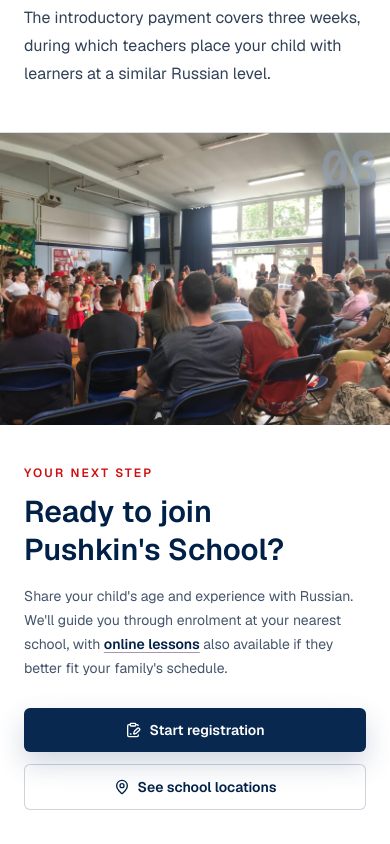
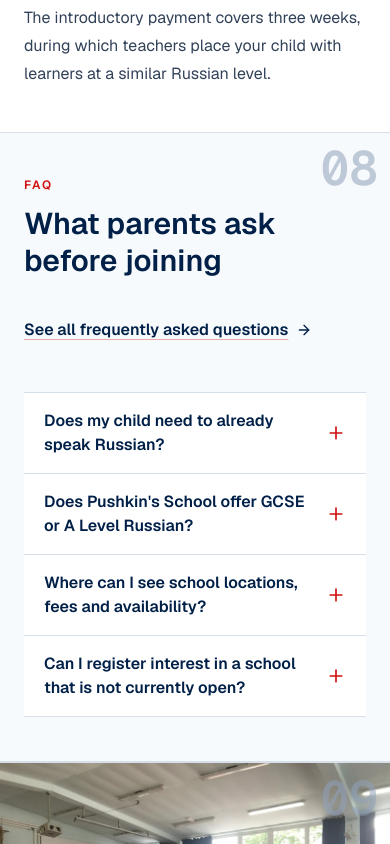
Before and after one commit to AntonV0/pushkins-russian-school, a Next.js app: page / in a window 390 px wide. Shown: the part 7340-8184 px from the top of the page. Built offline with nearby package versions, Linux system fonts and the light colour scheme.

Commit message:
feat(homepage): improve FAQ content and interactions

```diff
--- a/src/app/page.tsx
+++ b/src/app/page.tsx
@@ -7,7 +7,7 @@ import {
   ClipboardPenLine,
   MapPin,
   MessageSquareText,
-  School,
+  Plus,
 } from "lucide-react";
 import {
   ButtonLink,
@@ -151,6 +151,62 @@ const homepageSchoolSummaries: Record<string, string> = {
   exeter:
     "Ask us about the current timetable, venue, availability and the best group for your child.",
 };
+
+const homepageFaqs = [
+  {
+    question: "Does my child need to already speak Russian?",
+    answer:
+      "No. Children join us with different levels of Russian. Tell us their age and what they currently understand, speak, read or write, and our teachers will help them find a comfortable starting point.",
+  },
+  {
+    question: "Does Pushkin's School offer GCSE or A Level Russian?",
+    answer: (
+      <>
+        Pushkin&apos;s School focuses on weekend Russian language classes. GCSE
+        and A Level Russian are available online through{" "}
+        <Link
+          href="/online-lessons"
+          className="font-semibold text-brand-blue-strong underline decoration-brand-accent/65 underline-offset-4 transition hover:decoration-brand-red"
+        >
+          Volna Online Russian School
+        </Link>
+        .
+      </>
+    ),
+  },
+  {
+    question: "Where can I see school locations, fees and availability?",
+    answer: (
+      <>
+        <Link
+          href="/schools"
+          className="font-semibold text-brand-blue-strong underline decoration-brand-accent/65 underline-offset-4 transition hover:decoration-brand-red"
+        >
+          View our school locations
+        </Link>{" "}
+        to compare branches and find the latest timetable, fee and availability
+        information for each school.
+      </>
+    ),
+  },
+  {
+    question: "Can I register interest in a school that is not currently open?",
+    answer: (
+      <>
+        Yes. Use the{" "}
+        <Link
+          href="/contact#enquiry-form"
+          className="font-semibold text-brand-blue-strong underline decoration-brand-accent/65 underline-offset-4 transition hover:decoration-brand-red"
+        >
+          registration form
+        </Link>{" "}
+        to tell us which area you are interested in. We may contact you if a
+        school opens there in future, and we can suggest online alternatives in
+        the meantime.
+      </>
+    ),
+  },
+] as const;
 
 export const metadata: Metadata = {
   title: "Pushkin's School | Russian School UK for Children",
@@ -501,6 +557,43 @@ export default function Home() {
       </HomepageSectionMarker>
 
       <HomepageSectionMarker number={8}>
+        <section className="border-y border-border-soft bg-background site-section-compact">
+          <div className="mx-auto grid max-w-7xl gap-10 px-6 lg:grid-cols-[0.72fr_1.28fr] lg:px-8">
+            <div>
+              <SectionIntro eyebrow="FAQ" title="What parents ask before joining" />
+              <Link
+                href="/faq"
+                className="group mt-7 inline-flex min-h-11 w-fit items-center gap-2 py-2 text-base font-semibold text-brand-blue-strong underline decoration-brand-red/35 underline-offset-4 transition hover:-translate-y-0.5 hover:text-brand-red hover:decoration-brand-red focus-visible:outline-none focus-visible:ring-2 focus-visible:ring-brand-red/40 focus-visible:ring-offset-4"
+              >
+                <span>See all frequently asked questions</span>
+                <ArrowRight
+                  aria-hidden="true"
+                  className="size-4 transition-transform group-hover:translate-x-0.5"
+                />
+              </Link>
+            </div>
+
+            <div className="divide-y divide-border-soft border-y border-border-soft bg-surface">
+              {homepageFaqs.map((item) => (
+                <details key={item.question} className="group px-5 sm:px-6">
+                  <summary className="-mx-5 flex min-h-16 cursor-pointer list-none items-center justify-between gap-5 px-5 py-4 text-left font-semibold text-brand-blue-strong transition-colors duration-150 ease-out marker:content-none hover:bg-surface-blue/55 focus-visible:outline-none focus-visible:ring-2 focus-visible:ring-inset focus-visible:ring-brand-red/40 group-open:hover:bg-transparent sm:-mx-6 sm:px-6 [&::-webkit-details-marker]:hidden">
+                    <span>{item.question}</span>
+                    <Plus
+                      aria-hidden="true"
+                      className="size-5 shrink-0 text-brand-red transition-transform duration-200 group-open:rotate-45"
+                    />
+                  </summary>
+                  <p className="max-w-2xl pb-5 pr-10 pt-1 text-sm leading-6 text-slate-600">
+                    {item.answer}
+                  </p>
+                </details>
+              ))}
+            </div>
+          </div>
+        </section>
+      </HomepageSectionMarker>
+
+      <HomepageSectionMarker number={9}>
         <section
           className="border-y border-border-soft bg-white"
           aria-labelledby="homepage-final-cta-title"
--- a/src/data/public/faqs.ts
+++ b/src/data/public/faqs.ts
@@ -37,6 +37,11 @@ export const faqGroups: FaqGroup[] = [
     summary:
       "How children can start in the right learning group.",
     items: [
+      {
+        question: "Does my child need to already speak Russian?",
+        answer:
+          "No. The school welcomes children from Russian-speaking homes and children discovering Russian for the first time. Age and current language experience help guide placement.",
+      },
       {
         question: "Do I need to know the exact class group before contacting the school?",
         answer:
```
